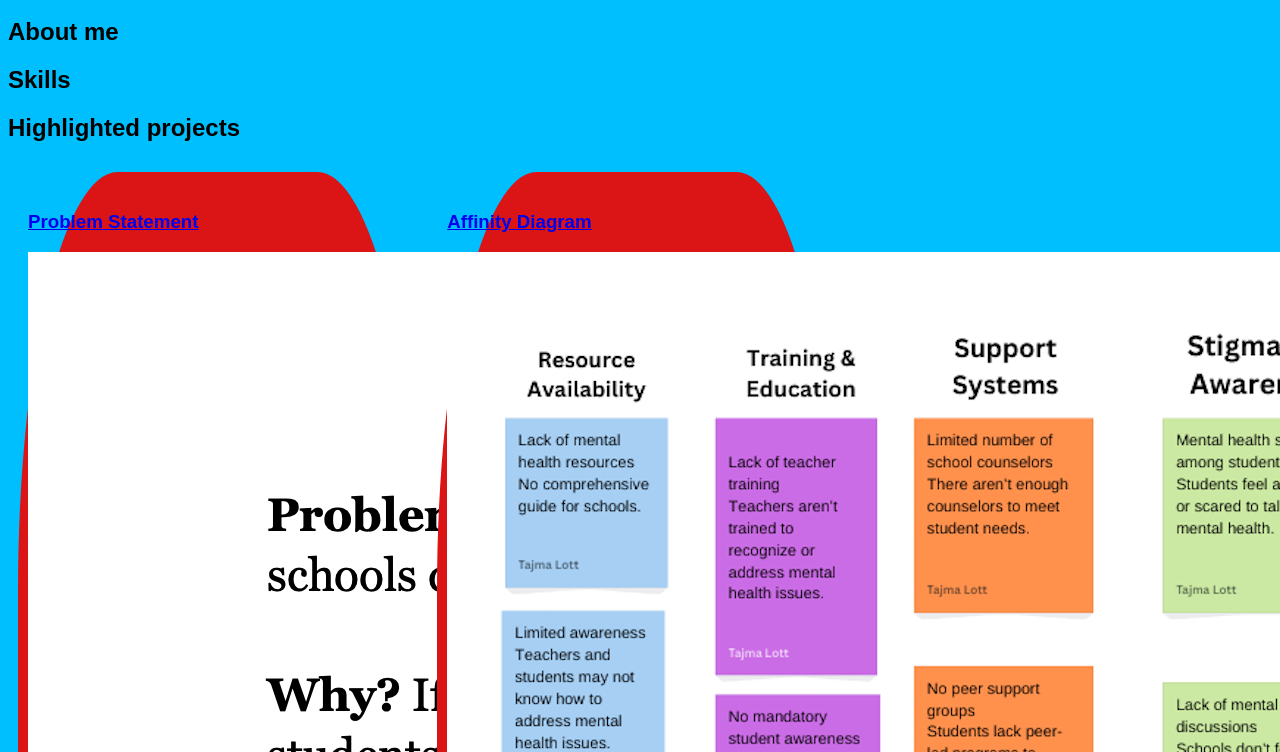
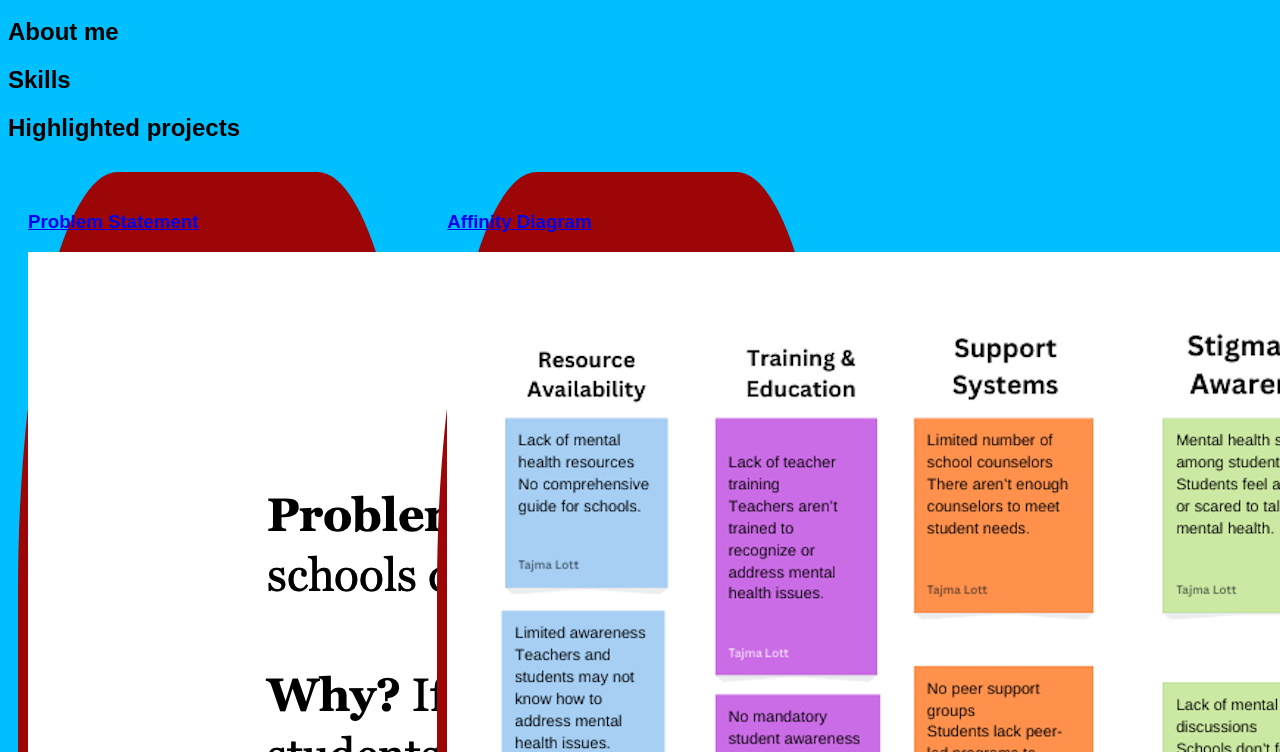
Before and after one commit to Tajma-lt/Tajma-lt.github.io, a plain HTML site: page index.html in a window 1280 px wide. Shown: the part 48-800 px from the top of the page. Drawn offline with Linux system fonts and the light colour scheme.

Commit message:
sketches

```diff
--- a/styles.css
+++ b/styles.css
@@ -13,6 +13,6 @@ flex-wrap:wrap; }
 width: 30%;
 margin: 10px;
 padding: 20px 10px;
-background: rgb(219, 21, 21);
+background: rgb(156, 6, 6);
 border-radius: 25%;
 }
```
